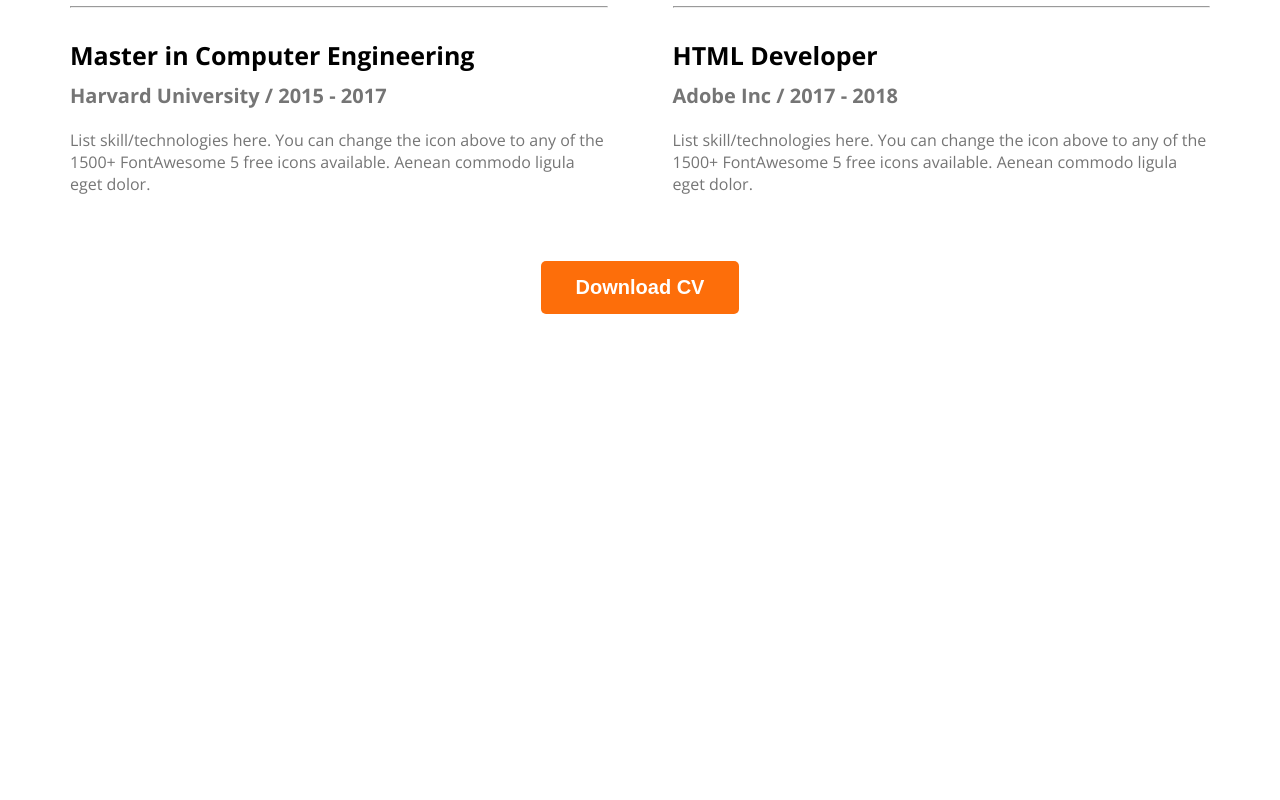
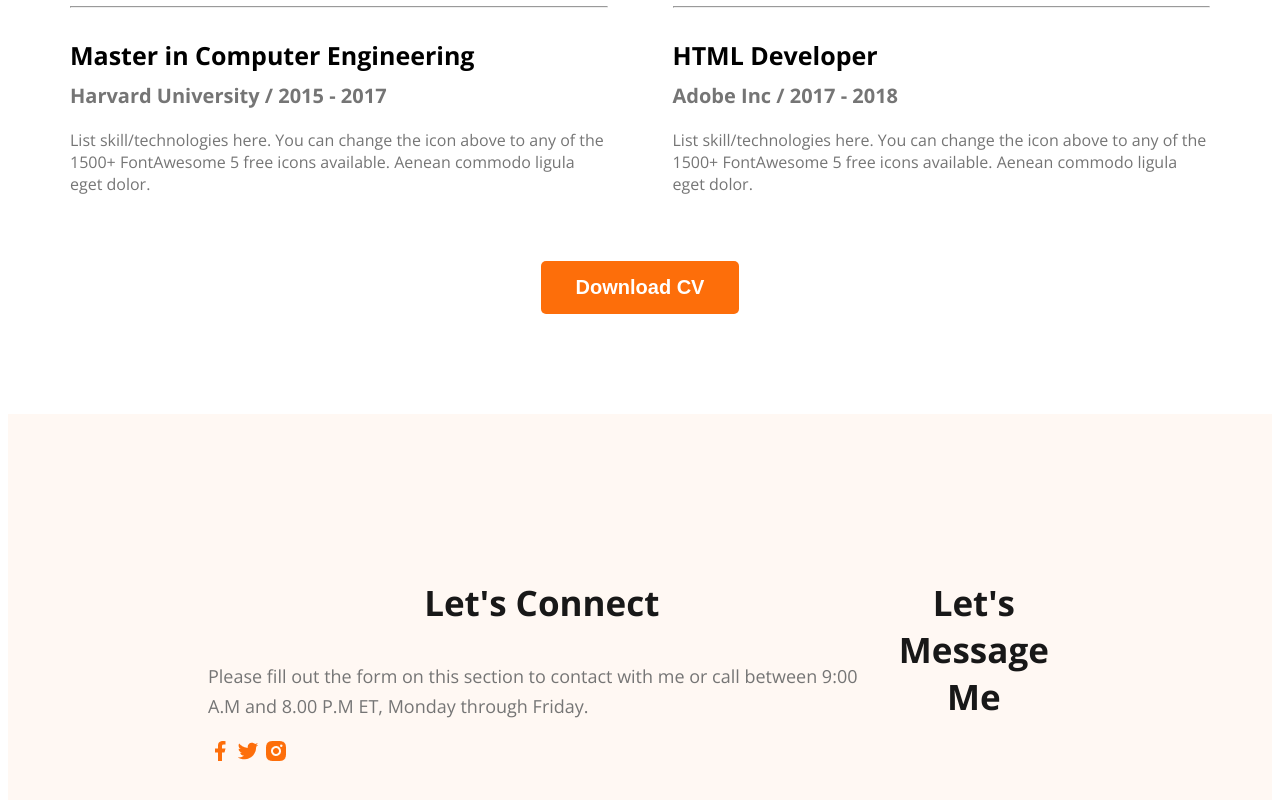
Before and after one commit to abujaher5/developer-portfolio, a plain HTML site: page index.html in a window 1280 px wide. Shown: the part 2975-3775 px from the top of the page. Before the commit the page ends 3297 px from the top, so only its background shows below. Drawn offline with nearby package versions, Linux system fonts and the light colour scheme.

Commit message:
basic footer

```diff
--- a/index.html
+++ b/index.html
@@ -172,6 +172,22 @@
   </main>
   <footer>
 
+    <div class="footer-column">
+      <h3 class="section-title">Let's Connect</h3>
+      <p class="section-description">Please fill out the form on this section to contact with me or call between 9:00
+        A.M and 8.00 P.M ET, Monday through
+        Friday.</p>
+      <div class="social-links">
+        <a href=""><img src="images/icons/facebook.png" alt=""></a>
+        <a href=""><img src="images/icons/twitter.png" alt=""></a>
+        <a href=""><img src="images/icons/insta.png" alt=""></a>
+      </div>
+    </div>
+    <div class="footer-column">
+      <h3 class="section-title">Let's Message Me</h3>
+    </div>
+
+    </div>
   </footer>
 </body>
 
--- a/styles/portfolio.css
+++ b/styles/portfolio.css
@@ -175,3 +175,9 @@ main section {
   text-align: center;
   margin-top: 50px;
 }
+footer {
+  display: flex;
+  background: #fff8f3;
+  margin-top: 100px;
+  padding: 130px 200px;
+}
```
